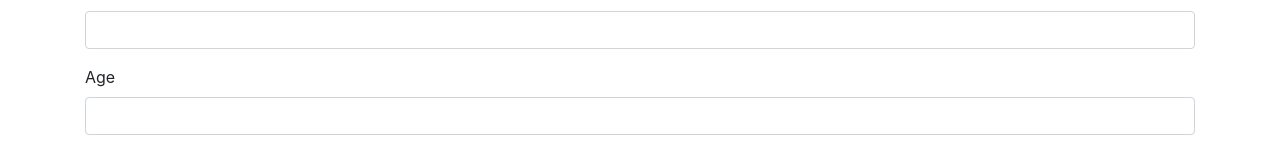
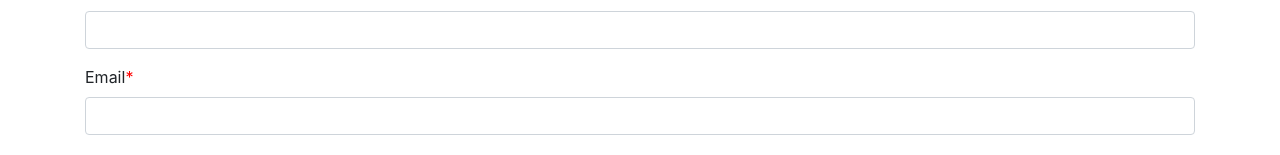
Before and after one commit to videotutorialdev/angular-projects, an Angular app: page / in a window 1280 px wide. Shown: the part 200-355 px from the top of the page. Built offline with nearby package versions, Linux system fonts and the light colour scheme; what @components/button would draw is missing.

Commit message:
Angular Validators: Menggunakan Email Validators

```diff
--- a/projects/@app/blog/src/app/app.component.html
+++ b/projects/@app/blog/src/app/app.component.html
@@ -45,6 +45,38 @@
         "
       >
         Data Must Be Filled
+      </small>
+    </div>
+    <div class="form-group">
+      <label for="name" class="required">Email</label>
+      <input
+        type="text"
+        class="form-control"
+        id="email"
+        formControlName="email"
+        [ngClass]="[
+          (formGroup.get('email').dirty || formGroup.get('email').touched) &&
+          formGroup.get('email').invalid
+            ? 'is-invalid'
+            : '',
+          (formGroup.get('email').dirty || formGroup.get('email').touched) &&
+          formGroup.get('email').valid
+            ? 'is-valid'
+            : ''
+        ]"
+      />
+      <small
+        class="text-danger"
+        *ngIf="
+          (formGroup.get('email').dirty || formGroup.get('email').touched) &&
+          formGroup.get('email').invalid
+        "
+      >
+        {{
+          formGroup.get("email").errors.required
+            ? "Data must be filled"
+            : "Email address is not valid"
+        }}
       </small>
     </div>
     <div class="form-group">
--- a/projects/@app/blog/src/app/app.component.ts
+++ b/projects/@app/blog/src/app/app.component.ts
@@ -80,6 +80,7 @@ export class AppComponent implements OnInit {
   private setFormGroupState(): void {
     this.formGroup = this.formBuilder.group({
       name: [null, Validators.required],
+      email: [null, [Validators.required, Validators.email]],
       age: [null, Validators.required],
       address: [null, Validators.required],
       gender: [null, Validators.required],
```
